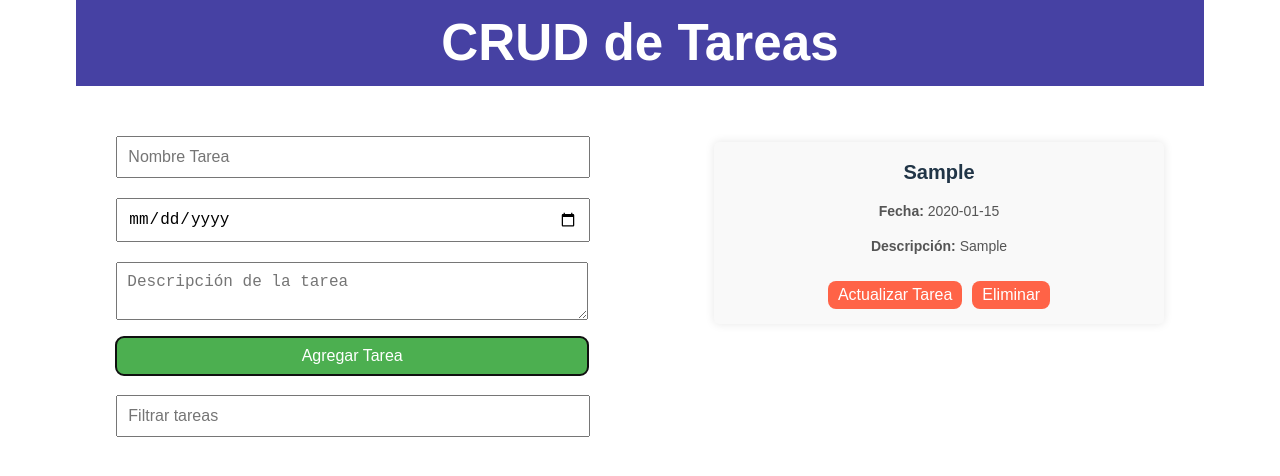
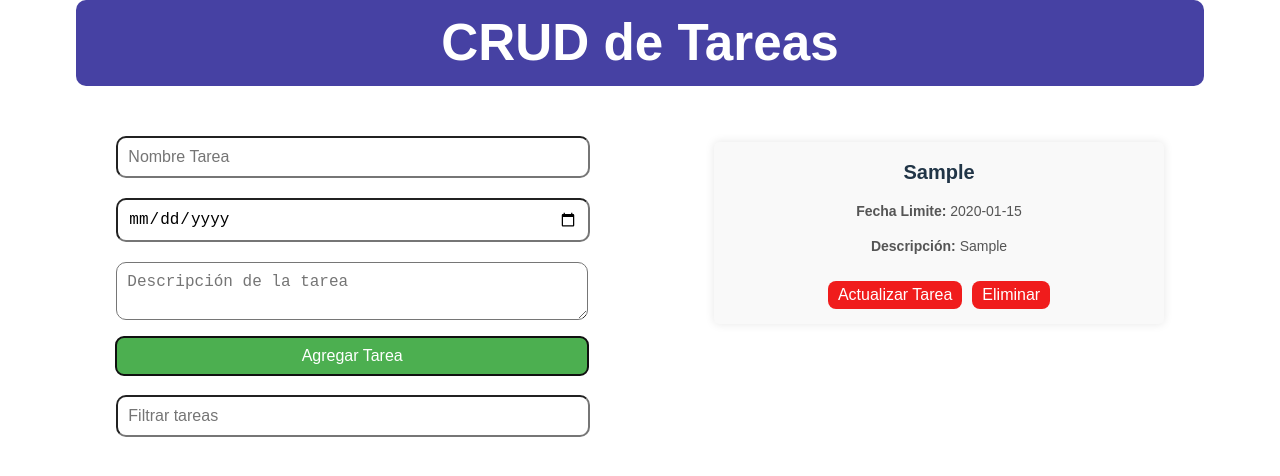
Before and after one commit to ricardogaribay1/CRUD-Tareas, a React (Vite) app: page / in a window 1280 px wide. Both pictures are taken after typing "Sample", "2020-01-15", "Sample" into the empty fields and a click on the button "Agregar Tarea". Shown: the top 476 px of the page. Built offline with nearby package versions, Linux system fonts and the light colour scheme.

Commit message:
6tocommit

```diff
--- a/src/App.css
+++ b/src/App.css
@@ -11,6 +11,7 @@ h1 {
   color: white;
   padding: 15px;
   margin: 0;
+  border-radius: 10px;
 }
 
 /* Contenedor principal */
@@ -33,6 +34,7 @@ h1 {
   margin: 10px 0;
   padding: 10px;
   font-size: 16px;
+  border-radius: 10px;
 }
 
 .task-input button {
@@ -54,6 +56,7 @@ h1 {
   padding: 10px;
   font-size: 16px;
   margin-top: 20px;
+  border-radius: 10px;
 }
 
 /* Estilo para la columna derecha */
@@ -87,7 +90,7 @@ h1 {
 }
 
 .task-item button {
-  background-color: #FF6347;
+  background-color: #f01c1c;
   color: white;
   padding: 5px 10px;
   border: none;
@@ -96,7 +99,7 @@ h1 {
 }
 
 .task-item button:hover {
-  background-color: #ff2e1f;
+  background-color: #f92929;
 }
 
 .task-item button:nth-child(1) {
--- a/src/App.jsx
+++ b/src/App.jsx
@@ -95,7 +95,7 @@ function App() {
             {filteredTasks.map((task) => (
               <li key={task.id} className="task-item">
                 <h3>{task.text}</h3>
-                <p><strong>Fecha:</strong> {task.dueDate}</p>
+                <p><strong>Fecha Limite:</strong> {task.dueDate}</p>
                 <p><strong>Descripción:</strong> {task.description}</p>
                 <div className="task-buttons">
                   <button onClick={() => editTaskHandler(task)}>Actualizar Tarea</button>
```
